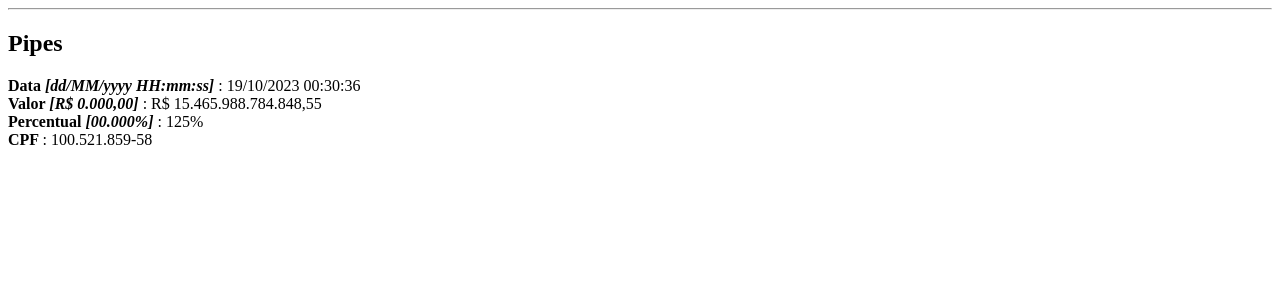
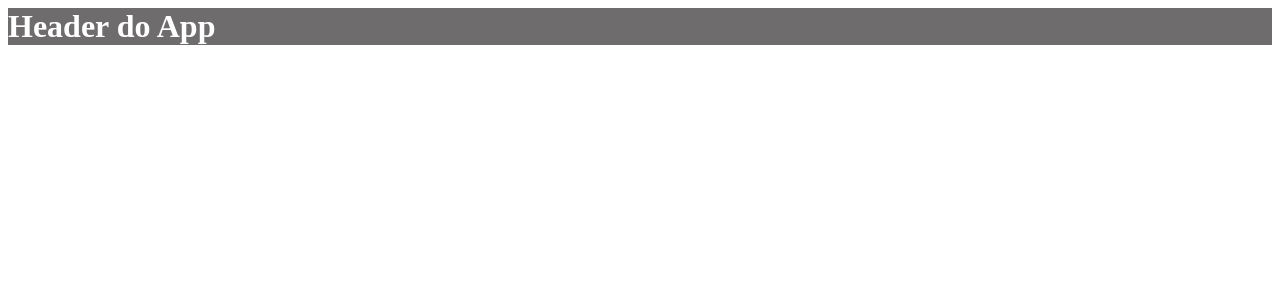
Before and after one commit to willbigas/curso-angular-udemy, an Angular app: page / in a window 1280 px wide. Shown: the top 300 px of the page. Built offline with nearby package versions, Linux system fonts and the light colour scheme.

Commit message:
Modulos e submodulos

```diff
--- a/src/app/app.component.ts
+++ b/src/app/app.component.ts
@@ -16,7 +16,9 @@
 <!--          <h3>Railane Cardoso</h3>-->
 <!--      </app-diretivas-atributos>-->
 
-      <app-diretivas-atributos></app-diretivas-atributos>
+<!--      <app-diretivas-atributos></app-diretivas-atributos>-->
+
+      <app-new-component></app-new-component>
       <router-outlet></router-outlet>
   `,
 })
--- a/src/app/app.module.ts
+++ b/src/app/app.module.ts
@@ -13,6 +13,7 @@
 import ptBr from '@angular/common/locales/pt';
 import {registerLocaleData} from '@angular/common';
 import {CpfPipe} from "./pipe/CpfPipe";
+import {SharedModule} from "./shared/shared.module";
 
 registerLocaleData(ptBr);
 
@@ -28,7 +29,8 @@
   imports: [
     BrowserModule,
     AppRoutingModule,
-    FormsModule
+    FormsModule,
+    SharedModule
   ],
   providers: [
     {provide: LOCALE_ID, useValue: 'pt'},
--- /dev/null
+++ b/src/app/shared/new-component/new-component.component.html
@@ -0,0 +1,3 @@
+<header>
+  <h1>Header do App</h1>
+</header>
--- /dev/null
+++ b/src/app/shared/new-component/new-component.component.scss
@@ -0,0 +1,9 @@
+header {
+  background: #6e6c6c;
+
+  h1 {
+    color: #fff;
+    padding: 0;
+    margin: 0;
+  }
+}
```
Also changed, not shown: src/app/shared/new-component/new-component.component.ts (added, +10 -0 lines), src/app/shared/shared.module.ts (added, +18 -0 lines), 1 other file (tests, documents, lock files or other folders).
